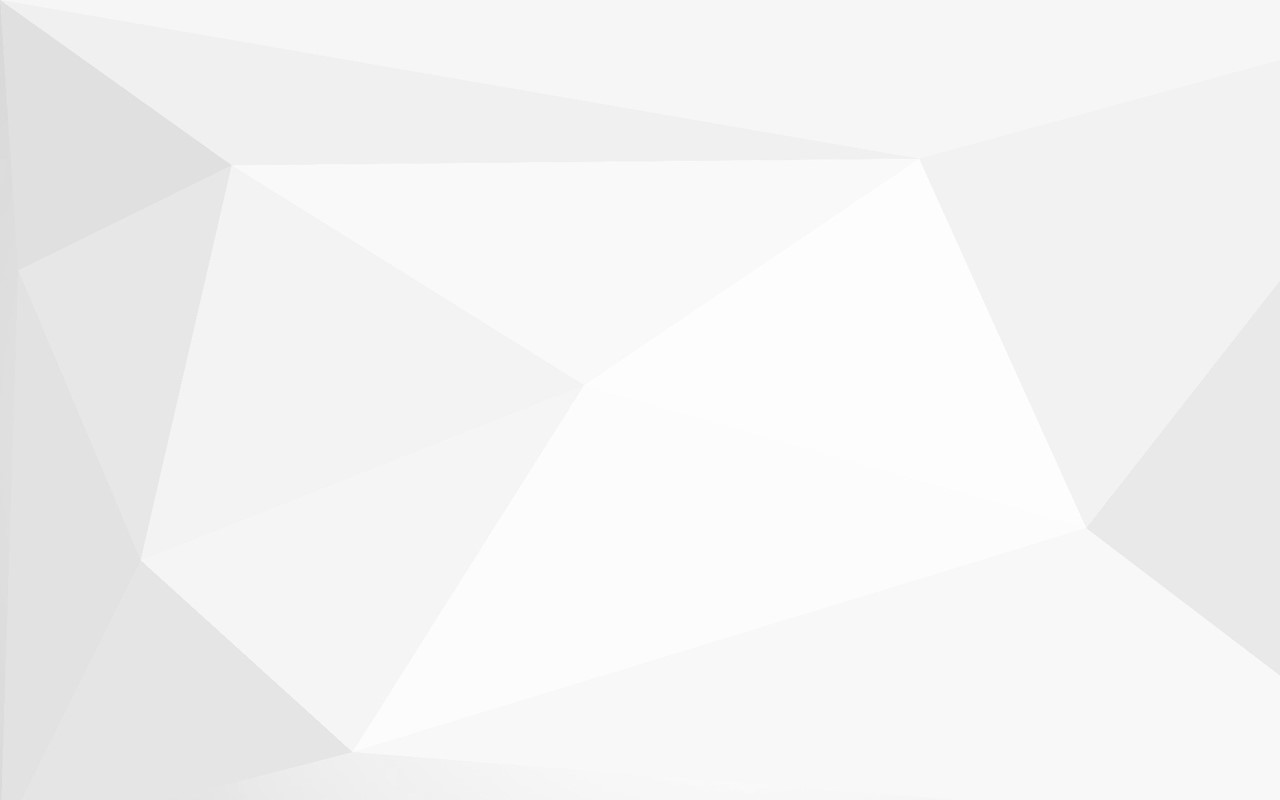
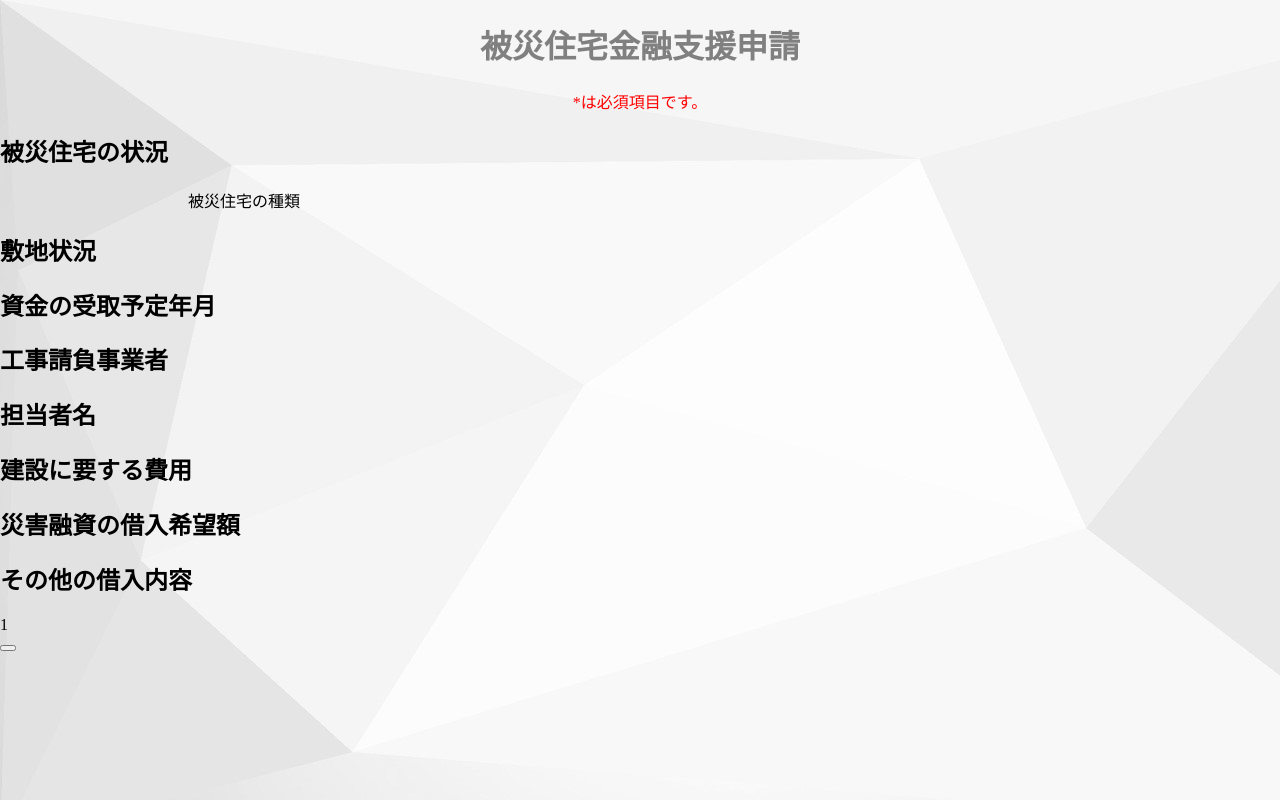
Before and after one commit to RigHakiko/20230214_SaiGaiYuShi_vue_copy_from_github02, a Vue app in the folder 20230208_01_project_vue2_cli_01/: page /Content03 in a window 1280 px wide. Built offline with nearby package versions, Linux system fonts and the light colour scheme.

Commit message:
加了一些templat, 一些script, 有data

```diff
--- a/20230208_01_project_vue2_cli_01/src/components/Content03.vue
+++ b/20230208_01_project_vue2_cli_01/src/components/Content03.vue
@@ -1,9 +1,139 @@
 <template>
+    <div>
+        <h1>被災住宅金融支援申請</h1>
+        <div class="representDiv">
+            <span class="represent">*は必須項目です。</span>
+        </div>
+        <div>
+            <h2>被災住宅の状況</h2>
+            <label class="description">被災住宅の種類</label>
+            <div class="kiho">
 
+            </div>
+        </div>
+        <div>
+            <h2>敷地状況</h2>
+        </div>
+        <div>
+            <h2>資金の受取予定年月</h2>
+        </div>
+        <div>
+            <h2>工事請負事業者</h2>
+        </div>
+        <div>
+            <h2>担当者名</h2>
+        </div>
+        <div>
+            <h2>建設に要する費用</h2>
+        </div>
+        <div>
+            <h2>災害融資の借入希望額</h2>
+        </div>
+        <div>
+            <h2>その他の借入内容</h2>
+        </div>
+        <div>{{ num }}</div>
+        <button @click="tmp"></button>
+    </div>
 </template>
 <script>
+import axios from 'axios';
+
+export default {
+    data() {
+        return {
+            buildingZhy: {
+
+                name: '',
+                //被災住宅の種類
+                dbHisaijutakuShurui: '',
+
+                //被災住宅の所有等
+                dbHisaijutakuShoyuu: '',
+
+                //被害状況
+                dbHigaiJokyo: '',
+
+                //被災住宅の修理が不能又は困難である
+                dbHigaiJokyoDaikiboHankaiOrHankai: '',
+
+                //敷地の面積（㎡）
+                dbBukken_Menseki: '',
+
+
+                aplBukkenAddressTodofuken: '',
+                dbBukkenAddressShigun: '',
+                dbBukkenAddressChoson: '',
+                aplBukkenAddressBanchi: '',
+                aplBukkenAddressPostCode3: '',
+                dbBousaiSyudanItenJigyo: '',
+                dbBukkenShikichiNoShoyuKankei: '',
+                dbBukken_Tatemono_Jutaku: '',
+                dbBukken_Tatemono_HiJutaku: '',
+                dbBukken_Kozo: '',
+                dbBukken_TatekataKodateKeishiki: '',
+                dbNyukyoYoteiDateYear: '',
+                dbNyukyoYoteiDateMonth: '',
+                dbJutakuYoto: '',
+                dbBukken_KojiKanryoDate_Year: '',
+                dbBukken_KojiKanryoDate_Month: '',
+
+                dbShikinDateTochiShikinYear: '',
+                dbShikinDateTochiShikinMonth: '',
+                dbShikinDateChukanShikinYear: '',
+                dbShikinDateChukanShikinMonth: '',
+                dbShikinDateSaishuShikinYear: '',
+                dbShikinDateSaishuShikinMonth: '',
+
+                dbKariireIninKaishaName: '',
+                dbChukaiHanbaiNameKana: '',
+
+                dbChukaiHanbaiTantoshaNameMei: '',
+                dbChukaiHanbaiTantoshaNameSei: '',
+
+                dbHiyouKensetsuHi: '',
+                dbHiyouTochiSyotokuHi: '',
+                dbHiyouTotal: '',
+
+                dbKariireGakuKingaku: '',
+                dbKariireGakuKinri: '',
+                dbKariireGakuHensaiKikan: '',
+                bKariireGakuNenHensai12No1: '',
+                dbHensaiHouhou: '',
+                dbHisaiShinzokuDokyoAri: '',
+                dbSueokiKikanNoNensu: '',
+
+                dbSonotaName: '',
+                dbSonotaKingaku: '',
+                dbSonotaHensaiKikan: '',
+                dbSonotaNenHensai12No1: '',
+
+                dbSogoKingaku: '',
+                dbKinyuKikanName: '',
+                dbShitemName: ''
+
+            },
+
+            num: 1
+        }
+    },
+    methods: {
+        tmp: function () {
+            this.tmp2(this.num)
+        },
+        tmp2: function (num) {
+            console.log(this.num)
+            num = 3;
+            console.log(this.num)
+        }
+    },
+    watch: {
+
+    },
+    created() {
+
+    }
+}
 
 </script>
-<style>
-
-</style>
+<style></style>
```
